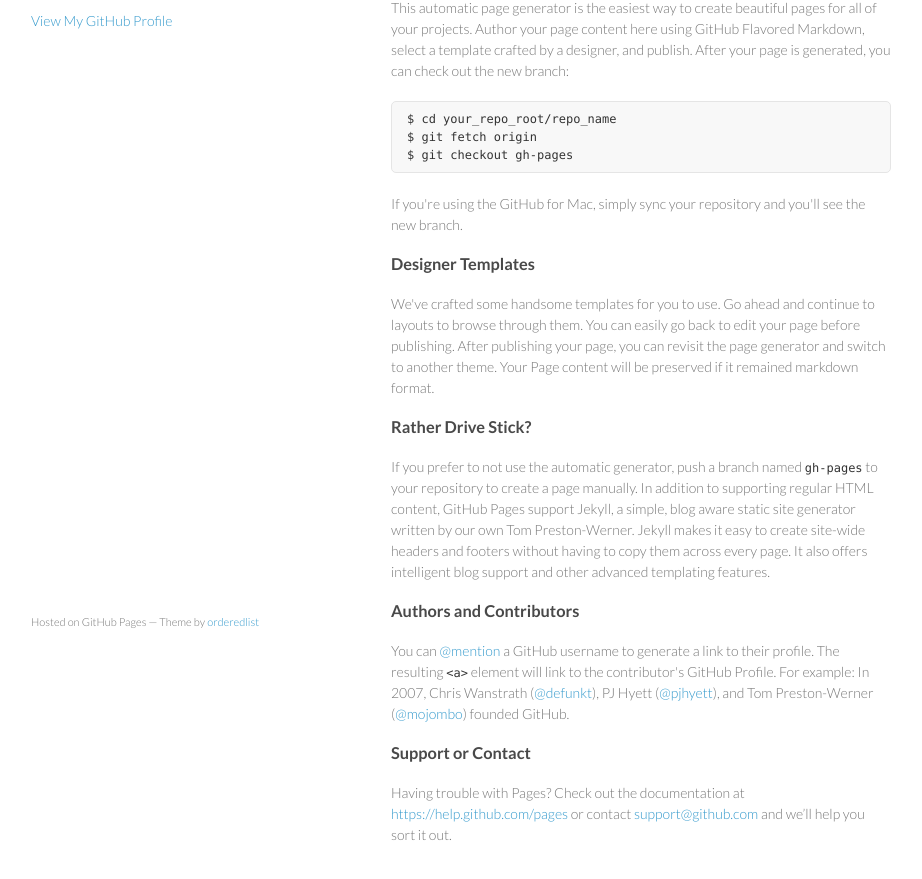
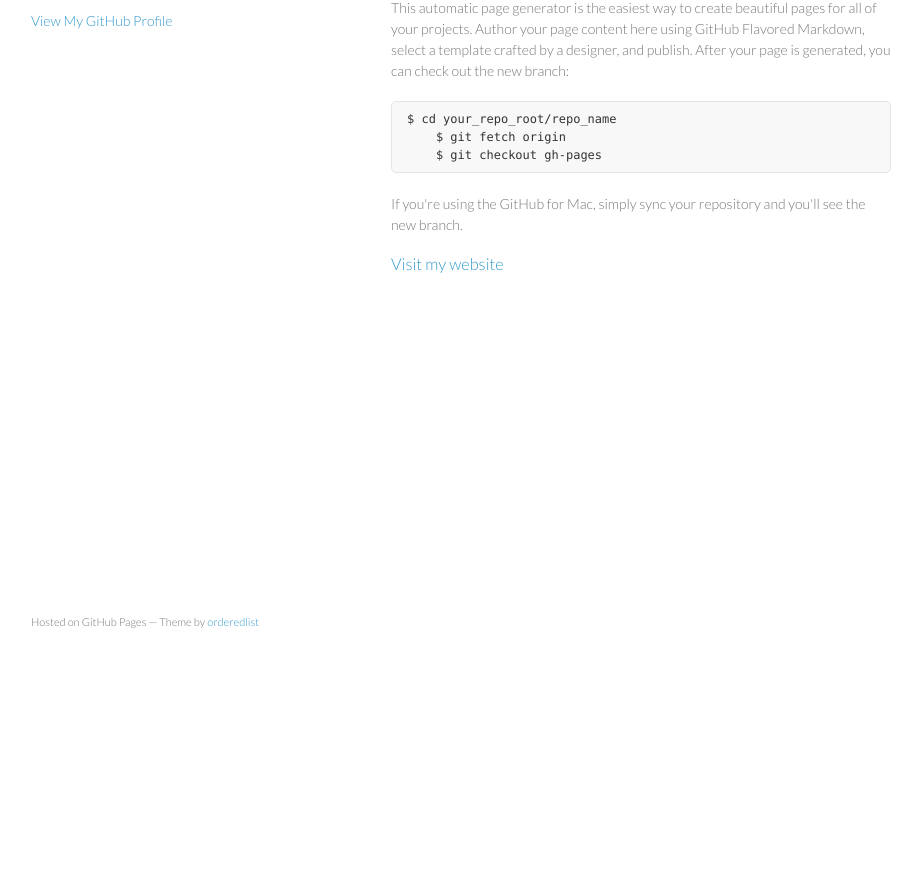
Before and after one commit to Awk34/awk34.github.io, a plain HTML site: page index.html in a window 1280 px wide. Shown: the part 99-978 px from the top of the page, without its empty margins (179-1101 px from the left). After the commit the page ends 800 px from the top, so only its background shows below. Drawn offline with Linux system fonts and the light colour scheme.

Commit message:
Update index.html

```diff
--- a/index.html
+++ b/index.html
@@ -16,17 +16,19 @@
 <div class="wrapper">
     <header>
         <h1>Awk34.GitHub.io</h1>
+
         <p></p>
 
-
         <p class="view"><a href="https://github.com/Awk34">View My GitHub Profile</a></p>
-
     </header>
     <section>
         <h3>
-<a id="welcome-to-github-pages" class="anchor" href="#welcome-to-github-pages" aria-hidden="true"><span class="octicon octicon-link"></span></a>Welcome to GitHub Pages.</h3>
+            <a id="welcome-to-github-pages" class="anchor" href="#welcome-to-github-pages" aria-hidden="true"><span
+                class="octicon octicon-link"></span></a>Welcome to GitHub Pages.</h3>
 
-<p>This automatic page generator is the easiest way to create beautiful pages for all of your projects. Author your page content here using GitHub Flavored Markdown, select a template crafted by a designer, and publish. After your page is generated, you can check out the new branch:</p>
+        <p>This automatic page generator is the easiest way to create beautiful pages for all of your projects. Author
+            your page content here using GitHub Flavored Markdown, select a template crafted by a designer, and publish.
+            After your page is generated, you can check out the new branch:</p>
 
 <pre><code>$ cd your_repo_root/repo_name
     $ git fetch origin
@@ -36,27 +38,18 @@
         <p>If you're using the GitHub for Mac, simply sync your repository and you'll see the new branch.</p>
 
         <h3>
-<a id="designer-templates" class="anchor" href="#designer-templates" aria-hidden="true"><span class="octicon octicon-link"></span></a>Designer Templates</h3>
-
-<p>We've crafted some handsome templates for you to use. Go ahead and continue to layouts to browse through them. You can easily go back to edit your page before publishing. After publishing your page, you can revisit the page generator and switch to another theme. Your Page content will be preserved if it remained markdown format.</p>
-
-<h3>
-<a id="rather-drive-stick" class="anchor" href="#rather-drive-stick" aria-hidden="true"><span class="octicon octicon-link"></span></a>Rather Drive Stick?</h3>
-
-<p>If you prefer to not use the automatic generator, push a branch named <code>gh-pages</code> to your repository to create a page manually. In addition to supporting regular HTML content, GitHub Pages support Jekyll, a simple, blog aware static site generator written by our own Tom Preston-Werner. Jekyll makes it easy to create site-wide headers and footers without having to copy them across every page. It also offers intelligent blog support and other advanced templating features.</p>
-
-<h3>
-<a id="authors-and-contributors" class="anchor" href="#authors-and-contributors" aria-hidden="true"><span class="octicon octicon-link"></span></a>Authors and Contributors</h3>
-
-<p>You can <a href="https://github.com/blog/821" class="user-mention">@mention</a> a GitHub username to generate a link to their profile. The resulting <code>&lt;a&gt;</code> element will link to the contributor's GitHub Profile. For example: In 2007, Chris Wanstrath (<a href="https://github.com/defunkt" class="user-mention">@defunkt</a>), PJ Hyett (<a href="https://github.com/pjhyett" class="user-mention">@pjhyett</a>), and Tom Preston-Werner (<a href="https://github.com/mojombo" class="user-mention">@mojombo</a>) founded GitHub.</p>
-
-<h3>
-<a id="support-or-contact" class="anchor" href="#support-or-contact" aria-hidden="true"><span class="octicon octicon-link"></span></a>Support or Contact</h3>
-
-<p>Having trouble with Pages? Check out the documentation at <a href="https://help.github.com/pages">https://help.github.com/pages</a> or contact <a href="mailto:support@github.com">support@github.com</a> and we’ll help you sort it out.</p>
+            <a id="designer-templates" class="anchor" href="http://andrewkoroluk.com" aria-hidden="true">
+                <span class="octicon octicon-link">
+                    Visit my website
+                </span>
+            </a>
+        </h3>
     </section>
     <footer>
-        <p><small>Hosted on GitHub Pages &mdash; Theme by <a href="https://github.com/orderedlist">orderedlist</a></small></p>
+        <p>
+            <small>Hosted on GitHub Pages &mdash; Theme by <a href="https://github.com/orderedlist">orderedlist</a>
+            </small>
+        </p>
     </footer>
 </div>
 <script src="javascripts/scale.fix.js"></script>
```
Lines whose indentation alone changed are shown as unchanged.
